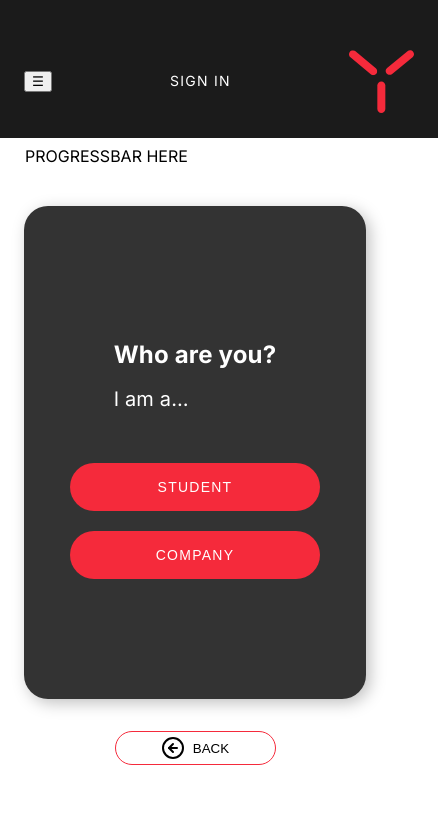
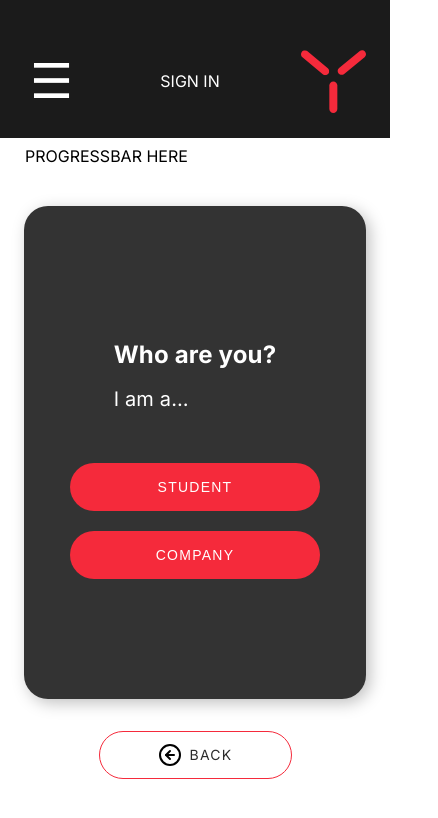
Before and after one commit to HannesAlexandersson/Branshevent, a React (Vite) app in the folder client/: page /sign-in in a window 390 px wide. Shown: the top 818 px of the page, 438 px wide, since content can reach past the window. Built offline with nearby package versions, Linux system fonts and the light colour scheme.

Commit message:
fixed sign in page complete with navbar
todo: Fix dropdown logic for hamburger

```diff
--- a/client/src/index.css
+++ b/client/src/index.css
@@ -14,6 +14,8 @@
   --Grey-20: #E8E8E8;
   --Grey-80: #333;
   --Grey-100: #1B1B1B;
+
+  --btn-font-clr: #2B2B2B;
   /*Fonts*/
   --default-font: 'Inter', sans-serif;
 }
--- a/client/src/views/Navigation/navigation.module.css
+++ b/client/src/views/Navigation/navigation.module.css
@@ -1,6 +1,5 @@
 .main_nav{
     display: flex;
-    width: 100%;
     height: 7.125rem;
     padding: 1.5rem 1.5rem 0rem 1.5rem;
     justify-content: space-between;
@@ -10,12 +9,19 @@
     background: var(--Grey-100);
     color: var(--secondary-font-clr);
 }
+.hamburger{
+    background: var(--Grey-100);
+    color: var(--secondary-font-clr);
+    border: none;
+    font-size: 3rem;
+
+}
 .title_container{
     text-align: center;
 
     font-family:var(--default-font);
 }
-.nav_title{
+.nav_title > p{
 
 
     font-size: 0.875rem;
--- a/client/src/views/Sign-in/Sign_in.jsx
+++ b/client/src/views/Sign-in/Sign_in.jsx
@@ -26,7 +26,7 @@ function Sign_in(){
                 <div className={styles.footer_btn_wrapper}>
                     <button className={styles.back_btn}>
                         <img src={backArrow} />
-                        BACK
+                        <p>BACK</p>
                     </button>
                 </div>
 
--- a/client/src/views/Sign-in/sign_in.module.css
+++ b/client/src/views/Sign-in/sign_in.module.css
@@ -75,23 +75,32 @@
 }
 /* MAIN CONTENT ENDS */
 
-.footer_btn_wrapper{
 
-
-}
 .back_btn{
     display: flex;
-    width: 10.0625rem;
+    justify-content: center;
+    align-items: center;
+    gap: 0.5rem;
+
+    width: calc(10.0625rem + (1rem + 1rem));
+    height: calc(1rem + (1rem + 1rem));
+    min-width: calc(10.0625rem + (1rem + 1rem));
+    padding: 1rem;
 
     border-radius: 22.5rem;
     border: 1px solid var(--secondary-BG);
+
     background: var(--default-BG);
 
-    height: 1rem;
-    min-width: 10.0625rem;
-    padding: 1rem;
-    justify-content: center;
-    align-items: center;
-
-    gap: 0.5rem;
+    font-family: var(--default-font);
 }
+.back_btn > p{
+    color: var(--btn-font-clr);
+    text-align: center;
+    font-size: 0.875rem;
+    font-style: normal;
+    font-weight: 400;
+    line-height: 1rem; /* 114.286% */
+    letter-spacing: 0.07813rem;
+    text-transform: uppercase;
+}
```
